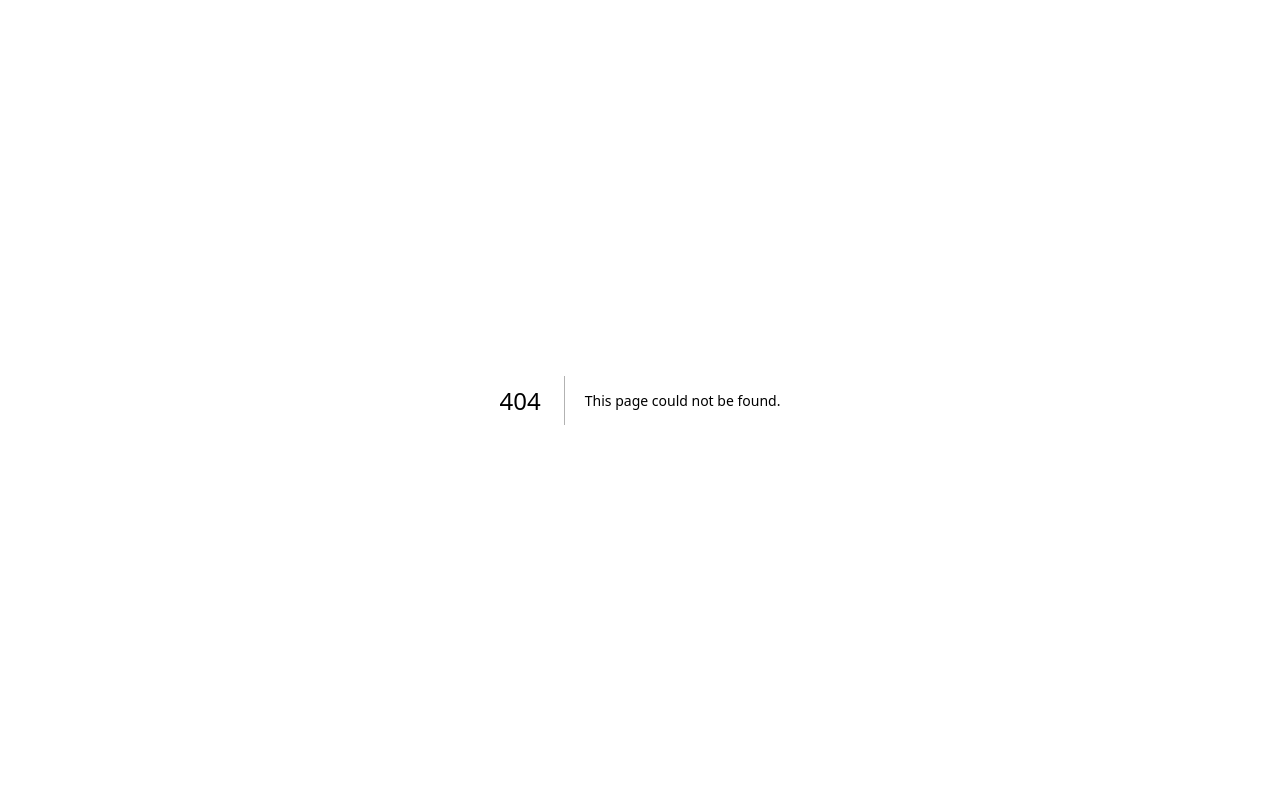
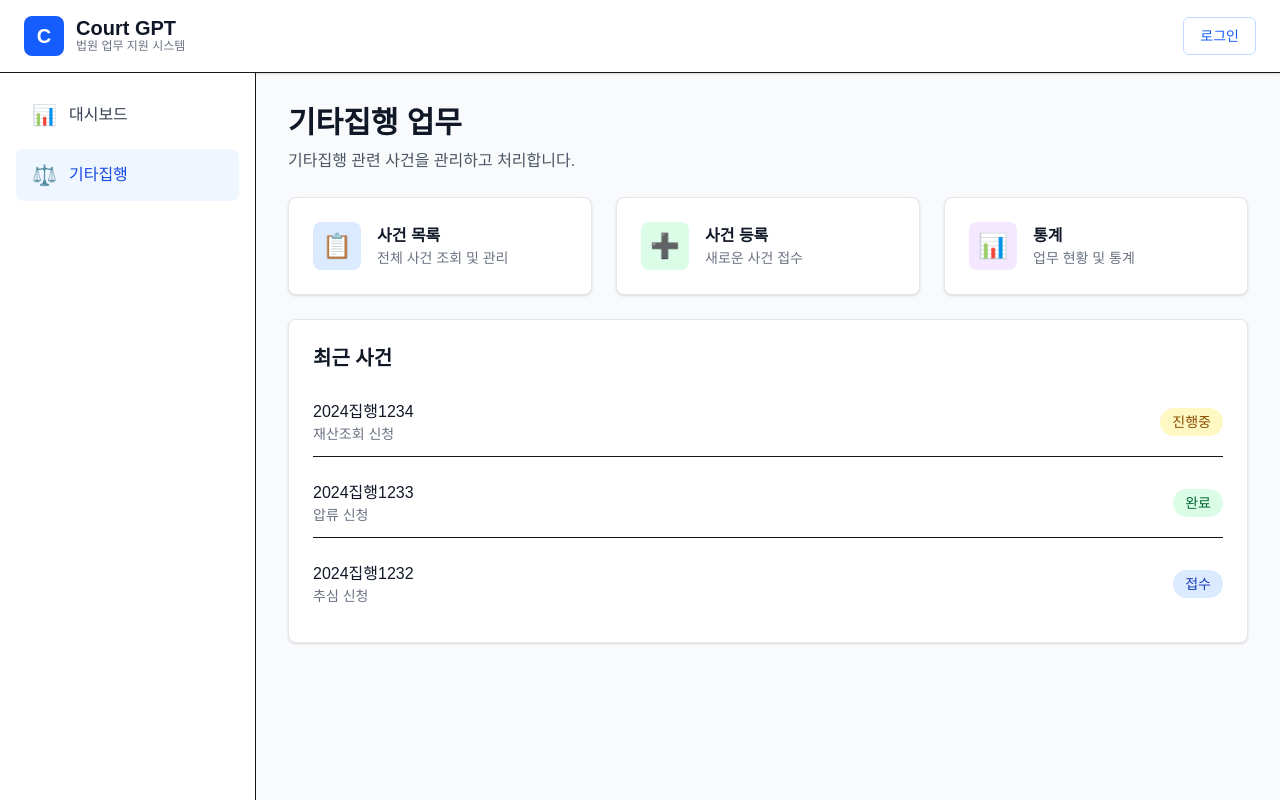
Before and after one commit to ocean3885/courtai, a Next.js app: page /execution in a window 1280 px wide. Before the commit this address had no page. Built offline with nearby package versions, Linux system fonts and the light colour scheme; no server answers.

Commit message:
notebook antigravity push

```diff
--- a/src/app/api/admin/users/route.ts
+++ b/src/app/api/admin/users/route.ts
@@ -1,4 +1,5 @@
 import { createRouteClient } from '@/lib/supabase/route';
+import { createClient } from '@supabase/supabase-js';
 import { NextRequest, NextResponse } from 'next/server';
 
 const ROLE_PERMISSIONS: Record<'USER' | 'OPERATOR', string[]> = {
@@ -6,9 +7,11 @@ const ROLE_PERMISSIONS: Record<'USER' | 'OPERATOR', string[]> = {
   OPERATOR: ['USER_MANAGEMENT', 'MISC_EXECUTION_READ', 'MISC_EXECUTION_WRITE'],
 };
 
-async function requireAdmin(request: NextRequest) {
+// Admin 권한 확인 및 Service Role 클라이언트 반환
+async function getAdminClient(request: NextRequest) {
   const { supabase, response } = createRouteClient(request);
 
+  // 1. 현재 로그인한 사용자 확인 (쿠키 기반)
   const {
     data: { user },
   } = await supabase.auth.getUser();
@@ -17,20 +20,18 @@ async function requireAdmin(request: NextRequest) {
     return { errorResponse: NextResponse.json({ error: '인증이 필요합니다.' }, { status: 401 }) };
   }
 
-  const { data: profile, error: profileError } = await supabase
+  // 2. Service Role 클라이언트 생성 (RLS 우회)
+  const supabaseAdmin = createClient(
+    process.env.NEXT_PUBLIC_SUPABASE_URL!,
+    process.env.SUPABASE_SERVICE_ROLE_KEY!
+  );
+
+  // 3. 실제 DB에서 유저 권한 확인 (Service Role 사용)
+  const { data: profile, error: profileError } = await supabaseAdmin
     .from('profiles')
     .select('role, is_active')
     .eq('id', user.id)
     .single();
-
-  if (profileError?.code === '42P17') {
-    return {
-      errorResponse: NextResponse.json(
-        { error: '프로필 RLS 정책을 확인해주세요 (무한 재귀 발생).' },
-        { status: 500, headers: response.headers }
-      ),
-    };
-  }
 
   if (profileError || !profile) {
     return {
@@ -50,25 +51,18 @@ async function requireAdmin(request: NextRequest) {
     };
   }
 
-  return { supabase, response, user } as const;
+  return { supabaseAdmin, response, user } as const;
 }
 
 export async function GET(request: NextRequest) {
-  const auth = await requireAdmin(request);
-  if ('errorResponse' in auth) return auth.errorResponse;
-  const { supabase, response } = auth;
+  const adminContext = await getAdminClient(request);
+  if ('errorResponse' in adminContext) return adminContext.errorResponse;
+  const { supabaseAdmin, response } = adminContext;
 
-  const { data, error } = await supabase
+  const { data, error } = await supabaseAdmin
     .from('profiles')
     .select('id, email, name, court, department, position, role, is_active, created_at, last_login_at')
     .order('created_at', { ascending: false });
-
-  if (error?.code === '42P17') {
-    return NextResponse.json(
-      { error: '프로필 RLS 정책을 확인해주세요 (무한 재귀 발생).' },
-      { status: 500, headers: response.headers }
-    );
-  }
 
   if (error) {
     return NextResponse.json(
@@ -81,9 +75,9 @@ export async function GET(request: NextRequest) {
 }
 
 export async function PATCH(request: NextRequest) {
-  const auth = await requireAdmin(request);
-  if ('errorResponse' in auth) return auth.errorResponse;
-  const { supabase, response } = auth;
+  const adminContext = await getAdminClient(request);
+  if ('errorResponse' in adminContext) return adminContext.errorResponse;
+  const { supabaseAdmin, response } = adminContext;
 
   let payload: any;
   try {
@@ -105,17 +99,11 @@ export async function PATCH(request: NextRequest) {
     );
   }
 
-  const { error: updateError } = await supabase
+  // 1. 프로필 업데이트
+  const { error: updateError } = await supabaseAdmin
     .from('profiles')
     .update({ role, is_active: isActive ?? true })
     .eq('id', userId);
-
-  if (updateError?.code === '42P17') {
-    return NextResponse.json(
-      { error: '프로필 RLS 정책을 확인해주세요 (무한 재귀 발생).' },
-      { status: 500, headers: response.headers }
-    );
-  }
 
   if (updateError) {
     return NextResponse.json(
@@ -124,10 +112,13 @@ export async function PATCH(request: NextRequest) {
     );
   }
 
+  // 2. Supabase Auth 메타데이터 업데이트 (선택 사항이지만 권장됨)
+  // supabaseAdmin.auth.admin.updateUserById(userId, { user_metadata: { role } });
+
   const requiredPermissions = ROLE_PERMISSIONS[role];
 
-  // 필요한 권한 upsert
-  const { error: permissionUpsertError } = await supabase
+  // 3. 권한 부여 (upsert)
+  const { error: permissionUpsertError } = await supabaseAdmin
     .from('user_permissions')
     .upsert(requiredPermissions.map((perm) => ({ user_id: userId, permission: perm })));
 
@@ -138,12 +129,12 @@ export async function PATCH(request: NextRequest) {
     );
   }
 
-  // 불필요한 권한 제거 (해당 역할에 없는 권한은 삭제)
+  // 4. 불필요한 권한 제거
   const permsList = requiredPermissions.length
     ? `(${requiredPermissions.map((p) => `'${p}'`).join(',')})`
     : '(NULL)';
 
-  const { error: permissionCleanupError } = await supabase
+  const { error: permissionCleanupError } = await supabaseAdmin
     .from('user_permissions')
     .delete()
     .eq('user_id', userId)
--- a/src/app/api/auth/signup/route.ts
+++ b/src/app/api/auth/signup/route.ts
@@ -1,4 +1,5 @@
 import { createRouteClient } from '@/lib/supabase/route';
+import { createClient } from '@supabase/supabase-js';
 import { NextRequest, NextResponse } from 'next/server';
 
 export async function POST(request: NextRequest) {
@@ -38,7 +39,13 @@ export async function POST(request: NextRequest) {
 
     // 2. profiles 테이블 업서트 (없으면 생성, 있으면 추가 정보 업데이트)
     if (authData.user) {
-      const { error: profileError } = await supabase.from('profiles').upsert({
+      // Admin 클라이언트 생성 (RLS 우회하여 profiles 테이블 접근)
+      const supabaseAdmin = createClient(
+        process.env.NEXT_PUBLIC_SUPABASE_URL!,
+        process.env.SUPABASE_SERVICE_ROLE_KEY!
+      );
+
+      const { error: profileError } = await supabaseAdmin.from('profiles').upsert({
         id: authData.user.id,
         email: authData.user.email,
         name,
--- a/src/app/dashboard/page.tsx
+++ b/src/app/dashboard/page.tsx
@@ -105,14 +105,14 @@ export default function DashboardPage() {
             <h2 className="text-xl font-semibold text-gray-900 mb-4">빠른 실행</h2>
             <div className="grid grid-cols-2 gap-4">
               <Link
-                href="/misc-execution/cases/new"
+                href="/execution/cases/new"
                 className="p-4 border-2 border-dashed border-gray-300 rounded-lg hover:border-blue-500 hover:bg-blue-50 transition-all text-center"
               >
                 <div className="text-3xl mb-2">➕</div>
                 <p className="text-sm font-medium text-gray-700">새 사건 등록</p>
               </Link>
               <Link
-                href="/misc-execution/cases"
+                href="/execution/cases"
                 className="p-4 border-2 border-dashed border-gray-300 rounded-lg hover:border-blue-500 hover:bg-blue-50 transition-all text-center"
               >
                 <div className="text-3xl mb-2">📋</div>
--- a/src/app/misc-execution/cases/new/page.tsx
+++ b/src/app/execution/cases/new/page.tsx
@@ -28,7 +28,7 @@ export default function NewCasePage() {
     // TODO: 사건 등록 API 호출
     console.log('New case:', formData);
     alert('사건이 등록되었습니다.');
-    router.push('/misc-execution/cases');
+    router.push('/execution/cases');
   };
 
   return (
--- a/src/app/misc-execution/page.tsx
+++ b/src/app/execution/page.tsx
@@ -14,7 +14,7 @@ export default function MiscExecutionPage() {
 
         <div className="grid grid-cols-1 md:grid-cols-2 lg:grid-cols-3 gap-6">
           <Link
-            href="/misc-execution/cases"
+            href="/execution/cases"
             className="bg-white p-6 rounded-lg shadow-sm border border-gray-200 hover:shadow-md transition-shadow"
           >
             <div className="flex items-center space-x-4">
@@ -29,7 +29,7 @@ export default function MiscExecutionPage() {
           </Link>
 
           <Link
-            href="/misc-execution/cases/new"
+            href="/execution/cases/new"
             className="bg-white p-6 rounded-lg shadow-sm border border-gray-200 hover:shadow-md transition-shadow"
           >
             <div className="flex items-center space-x-4">
@@ -44,7 +44,7 @@ export default function MiscExecutionPage() {
           </Link>
 
           <Link
-            href="/misc-execution/statistics"
+            href="/execution/statistics"
             className="bg-white p-6 rounded-lg shadow-sm border border-gray-200 hover:shadow-md transition-shadow"
           >
             <div className="flex items-center space-x-4">
--- a/src/components/layout/Header.tsx
+++ b/src/components/layout/Header.tsx
@@ -17,7 +17,7 @@ const roleLabel: Record<string, string> = {
   PENDING: '승인 대기',
 };
 
-export function Header() {
+export function Header({ onMenuClick }: { onMenuClick?: () => void }) {
   const router = useRouter();
   const [user, setUser] = useState<HeaderUser | null>(null);
   const [loading, setLoading] = useState(true);
@@ -92,7 +92,7 @@ export function Header() {
 
     return (
       <div className="flex items-center space-x-4">
-        <div className="text-sm text-gray-700">
+        <div className="text-sm text-gray-700 hidden sm:block">
           <span className="font-medium">{user.name || user.email || '사용자'}</span>
           {user.role && (
             <span className="text-gray-500 ml-2">{roleLabel[user.role] || user.role}</span>
@@ -101,27 +101,40 @@ export function Header() {
         <button
           onClick={handleLogout}
           disabled={loggingOut}
-          className="px-4 py-2 text-sm text-gray-700 hover:bg-gray-100 rounded-md disabled:opacity-50 disabled:cursor-not-allowed"
+          className="px-4 py-2 text-sm text-gray-700 hover:bg-gray-100 rounded-md disabled:opacity-50 disabled:cursor-not-allowed whitespace-nowrap"
         >
-          {loggingOut ? '로그아웃 중...' : '로그아웃'}
+          {loggingOut ? '로그아웃...' : '로그아웃'}
         </button>
       </div>
     );
   };
 
   return (
-    <header className="bg-white shadow-sm border-b">
-      <div className="px-6 py-4">
+    <header className="bg-white shadow-sm border-b sticky top-0 z-30">
+      <div className="px-4 md:px-6 py-4">
         <div className="flex items-center justify-between">
+          <div className="flex items-center space-x-3">
+            {/* Mobile Menu Button */}
+            <button
+              onClick={onMenuClick}
+              className="md:hidden p-2 -ml-2 text-gray-600 hover:bg-gray-100 rounded-lg"
+              aria-label="메뉴 열기"
+            >
+              <svg className="w-6 h-6" fill="none" stroke="currentColor" viewBox="0 0 24 24">
+                <path strokeLinecap="round" strokeLinejoin="round" strokeWidth={2} d="M4 6h16M4 12h16M4 18h16" />
+              </svg>
+            </button>
+
             <Link href="/" className="flex items-center space-x-3">
-            <div className="w-10 h-10 bg-blue-600 rounded-lg flex items-center justify-center">
+              <div className="w-10 h-10 bg-blue-600 rounded-lg flex items-center justify-center shrink-0">
                 <span className="text-white font-bold text-xl">C</span>
               </div>
               <div>
-              <h1 className="text-xl font-bold text-gray-900">Court GPT</h1>
-              <p className="text-xs text-gray-500">법원 업무 지원 시스템</p>
+                <h1 className="text-xl font-bold text-gray-900 leading-none">Court GPT</h1>
+                <p className="text-xs text-gray-500 hidden sm:block">법원 업무 지원 시스템</p>
               </div>
             </Link>
+          </div>
 
           {renderUser()}
         </div>
--- a/src/components/layout/MainLayout.tsx
+++ b/src/components/layout/MainLayout.tsx
@@ -1,4 +1,6 @@
-import React from 'react';
+'use client';
+
+import React, { useState } from 'react';
 import { Header } from './Header';
 import { Sidebar } from './Sidebar';
 
@@ -7,12 +9,14 @@ interface MainLayoutProps {
 }
 
 export function MainLayout({ children }: MainLayoutProps) {
+  const [isSidebarOpen, setIsSidebarOpen] = useState(false);
+
   return (
-    <div className="min-h-screen bg-gray-50">
-      <Header />
-      <div className="flex">
-        <Sidebar />
-        <main className="flex-1 p-8">
+    <div className="min-h-screen bg-gray-50 flex flex-col">
+      <Header onMenuClick={() => setIsSidebarOpen(true)} />
+      <div className="flex flex-1 relative">
+        <Sidebar isOpen={isSidebarOpen} onClose={() => setIsSidebarOpen(false)} />
+        <main className="flex-1 p-4 md:p-8 w-full">
           <div className="max-w-7xl mx-auto">
             {children}
           </div>
--- a/src/components/layout/Sidebar.tsx
+++ b/src/components/layout/Sidebar.tsx
@@ -19,7 +19,7 @@ const navigationItems: NavItem[] = [
   },
   {
     name: '기타집행',
-    href: '/misc-execution',
+    href: '/execution',
     icon: '⚖️',
   },
   {
@@ -29,21 +29,83 @@ const navigationItems: NavItem[] = [
   },
 ];
 
-export function Sidebar() {
+interface SidebarProps {
+  isOpen?: boolean;
+  onClose?: () => void;
+}
+
+export function Sidebar({ isOpen, onClose }: SidebarProps) {
   const pathname = usePathname();
+  const [isAdmin, setIsAdmin] = React.useState(false);
+
+  React.useEffect(() => {
+    const checkAdmin = async () => {
+      const { createClient } = await import('@/lib/supabase/client');
+      const supabase = createClient();
+
+      const { data: { user } } = await supabase.auth.getUser();
+      if (user) {
+        const { data: profile } = await supabase
+          .from('profiles')
+          .select('role')
+          .eq('id', user.id)
+          .single();
+
+        if (profile?.role === 'ADMIN') {
+          setIsAdmin(true);
+        }
+      }
+    };
+
+    checkAdmin();
+  }, []);
 
   return (
-    <aside className="w-64 bg-white border-r min-h-[calc(100vh-73px)]">
-      <nav className="p-4">
+    <>
+      {/* Mobile Backdrop */}
+      {isOpen && (
+        <div
+          className="fixed inset-0 bg-black/50 z-40 md:hidden"
+          onClick={onClose}
+          aria-hidden="true"
+        />
+      )}
+
+      <aside
+        className={`
+          fixed inset-y-0 left-0 z-50 w-64 bg-white border-r transform transition-transform duration-200 ease-in-out
+          md:static md:translate-x-0 md:min-h-[calc(100vh-73px)]
+          ${isOpen ? 'translate-x-0' : '-translate-x-full'}
+        `}
+      >
+        <div className="p-4 flex flex-col h-full">
+          {/* Mobile Close Button */}
+          <div className="md:hidden flex justify-end mb-4">
+            <button
+              onClick={onClose}
+              className="p-2 text-gray-500 hover:bg-gray-100 rounded-lg"
+            >
+              <svg className="w-6 h-6" fill="none" stroke="currentColor" viewBox="0 0 24 24">
+                <path strokeLinecap="round" strokeLinejoin="round" strokeWidth={2} d="M6 18L18 6M6 6l12 12" />
+              </svg>
+            </button>
+          </div>
+
+          <nav className="flex-1">
             <ul className="space-y-2">
               {navigationItems.map((item) => {
+                // 사용자 관리 메뉴는 ADMIN만 볼 수 있음
+                if (item.href === '/admin/users' && !isAdmin) {
+                  return null;
+                }
+
                 const isActive = pathname?.startsWith(item.href);
                 return (
                   <li key={item.href}>
                     <Link
                       href={item.href}
-                  className={`flex items-center space-x-3 px-4 py-3 rounded-lg transition-colors ${
-                    isActive
+                      onClick={() => onClose?.()} // 모바일에서 클릭 시 닫기
+                      className={`flex items-center space-x-3 px-4 py-3 rounded-lg transition-colors ${isActive
                         ? 'bg-blue-50 text-blue-700 font-medium'
                         : 'text-gray-700 hover:bg-gray-50'
                         }`}
@@ -56,6 +118,8 @@ export function Sidebar() {
               })}
             </ul>
           </nav>
+        </div>
       </aside>
+    </>
   );
 }
--- a/src/lib/supabase/middleware.ts
+++ b/src/lib/supabase/middleware.ts
@@ -70,6 +70,13 @@ export async function updateSession(request: NextRequest) {
       url.pathname = '/auth/login';
       return NextResponse.redirect(url);
     }
+
+    // 관리자 페이지 접근 제어 (ADMIN 권한 확인)
+    if (request.nextUrl.pathname.startsWith('/admin') && profile?.role !== 'ADMIN') {
+      const url = request.nextUrl.clone();
+      url.pathname = '/dashboard';
+      return NextResponse.redirect(url);
+    }
   }
 
   // 로그인한 사용자가 인증 페이지 접근 시 대시보드로 리다이렉트
--- a/src/types/index.ts
+++ b/src/types/index.ts
@@ -1,2 +1,2 @@
 export * from './auth';
-export * from './misc-execution';
+export * from './execution';
```
Also changed, not shown: src/app/execution/cases/page.tsx (renamed from src/app/misc-execution/cases/page.tsx), src/types/execution.ts (renamed from src/types/misc-execution.ts). Lines whose indentation alone changed are shown as unchanged.
